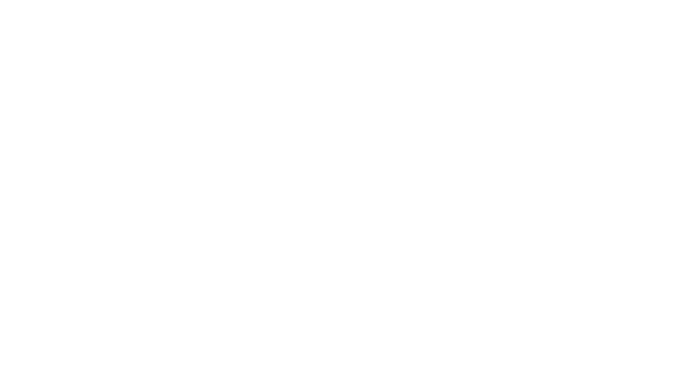
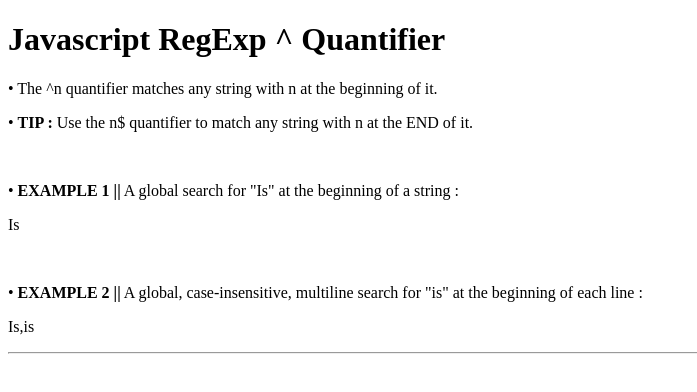
Before and after one commit to shubham2o/Sort-Without-Articles, a plain HTML site: page Doubts/Doubts.html in a window 1280 px wide. Shown: the whole page, without its empty margins (0-697 px from the left). Drawn offline with Linux system fonts and the light colour scheme.

Commit message:
JS RegExp ^ Quantifier added and Doubts completed

```diff
--- a/Doubts/Doubts.html
+++ b/Doubts/Doubts.html
@@ -10,6 +10,26 @@
 </head>
 
 <body>
+    <!-- Javascript RegExp ^ Quantifier -->
+    <h1>Javascript RegExp ^ Quantifier</h1>
+    <p>• The ^n quantifier matches any string with n at the beginning of it.</p>
+    <p>• <strong>TIP : </strong>Use the n$ quantifier to match any string with n at the END of it.</p>
+    <br>
+
+    <!-- EXAMPLE 1 || -->
+    <p>• <strong>EXAMPLE 1 ||</strong>
+        A global search for "Is" at the beginning of a string :
+    </p>
+    <p id="demo"></p>
+    <br>
+
+    <!-- EXAMPLE 2 || -->
+    <p>• <strong>EXAMPLE 2 ||</strong>
+        A global, case-insensitive, multiline search for "is" at the beginning of each line :
+    </p>
+    <p id='demo2'></p>
+    <hr>
+
     <script src="Doubts.js"></script>
 </body>
 
--- a/Doubts/Doubts.js
+++ b/Doubts/Doubts.js
@@ -0,0 +1,18 @@
+// Javascript RegExp ^ Quantifier
+// EXAMPLE 1 ||
+let text = "Is this his";
+let pattern = /^Is/g;
+let result = text.match(pattern);
+
+document.getElementById("demo").innerHTML = result;
+
+
+// EXAMPLE 2 ||
+let text2 = `
+Is this all there
+is`;
+
+let pattern2 = /^is/gmi;
+let result2 = text2.match(pattern2);
+
+document.getElementById("demo2").innerHTML = result2;
```
